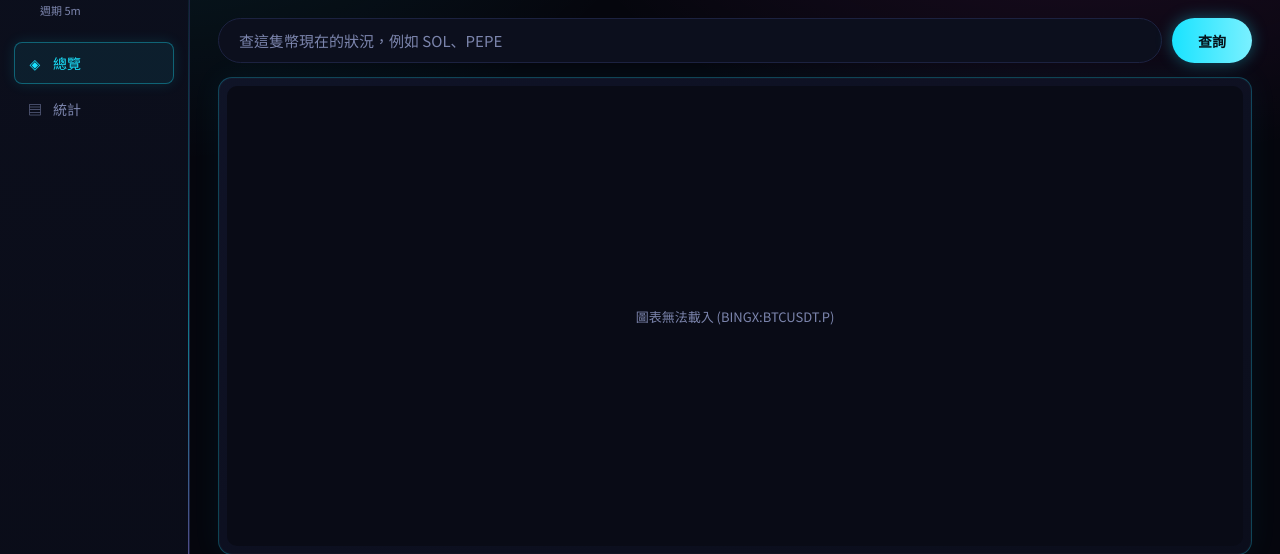
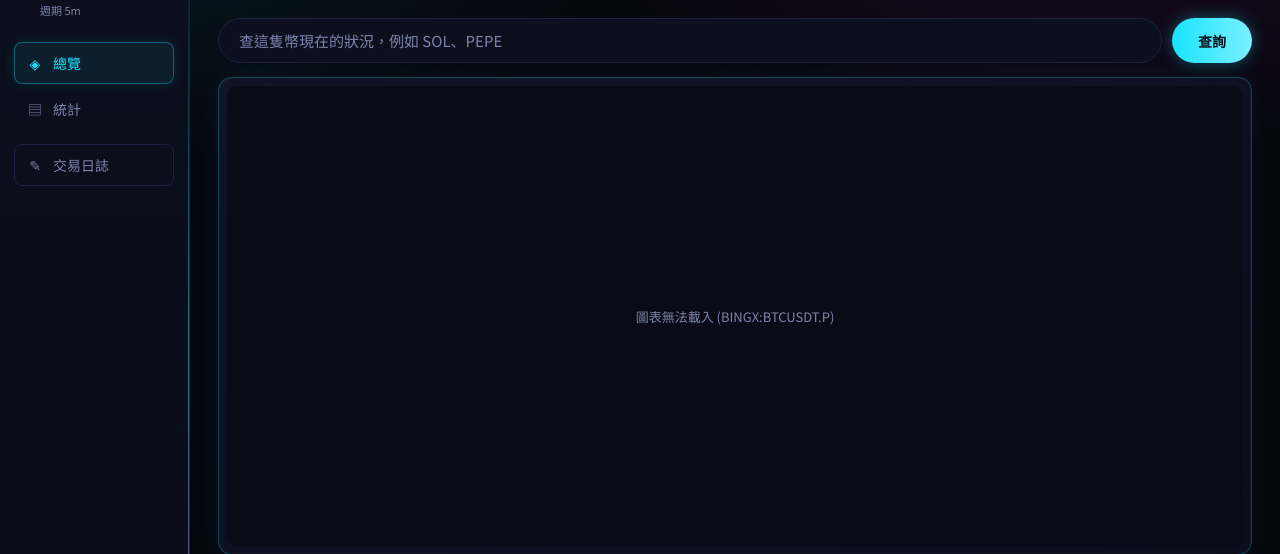
Before and after one commit to zhixuannn/-crypto-screener, a Flask app: page / in a window 1280 px wide. Shown: the part 56-610 px from the top of the page. Run offline with Flask 3, Linux system fonts and the light colour scheme; data that the repository does not hold is empty; some libraries are stand-ins or nearby versions.

Commit message:
Enhance sidebar navigation links and styles

```diff
--- a/templates/index.html
+++ b/templates/index.html
@@ -51,6 +51,8 @@
         .sidebar .sub { color: var(--text-dim); font-size: 11px; margin: 0 0 24px; padding: 0 8px 0 26px; }
         .nav-item { display: flex; align-items: center; gap: 10px; width: 100%; text-align: left; background: none; border: 1px solid transparent; color: var(--text-dim); font-size: 14px; font-family: inherit; padding: 10px 12px; border-radius: 8px; cursor: pointer; margin-bottom: 4px; transition: all 0.15s; }
         .nav-item .ico { width: 16px; text-align: center; }
+        a.nav-item { text-decoration: none; box-sizing: border-box; }
+        .nav-item.journal-link { margin-top: 14px; border-color: var(--border); }
         .nav-item.active { color: var(--cyan); background: rgba(25, 227, 255, 0.08); border-color: rgba(25, 227, 255, 0.35); box-shadow: 0 0 14px rgba(25, 227, 255, 0.12); }
         .nav-item:hover:not(.active) { color: var(--text); background: var(--panel-alt); }
 
@@ -257,6 +259,7 @@
             .brand { margin: 0; }
             .sidebar .sub { display: none; }
             .nav-item { width: auto; margin: 0; }
+            .nav-item.journal-link { margin: 0 0 0 auto; }
             .main { padding: 16px 14px 60px; }
             .two-col { grid-template-columns: 1fr; }
             .filter-input { width: 100%; }
@@ -273,6 +276,7 @@
             <div class="sub">週期 {{ timeframe }}</div>
             <button class="nav-item active" data-page="overview"><span class="ico">◈</span>總覽</button>
             <button class="nav-item" data-page="stats"><span class="ico">▤</span>統計</button>
+            <a class="nav-item journal-link" href="/journal/"><span class="ico">✎</span>交易日誌</a>
         </div>
     </div>
 
@@ -365,7 +369,7 @@
             }
         } catch (e) {}
 
-        var navItems = document.querySelectorAll('.nav-item');
+        var navItems = document.querySelectorAll('.nav-item[data-page]');
         for (var n = 0; n < navItems.length; n++) {
             navItems[n].addEventListener('click', function() {
                 for (var m = 0; m < navItems.length; m++) navItems[m].classList.remove('active');
```
